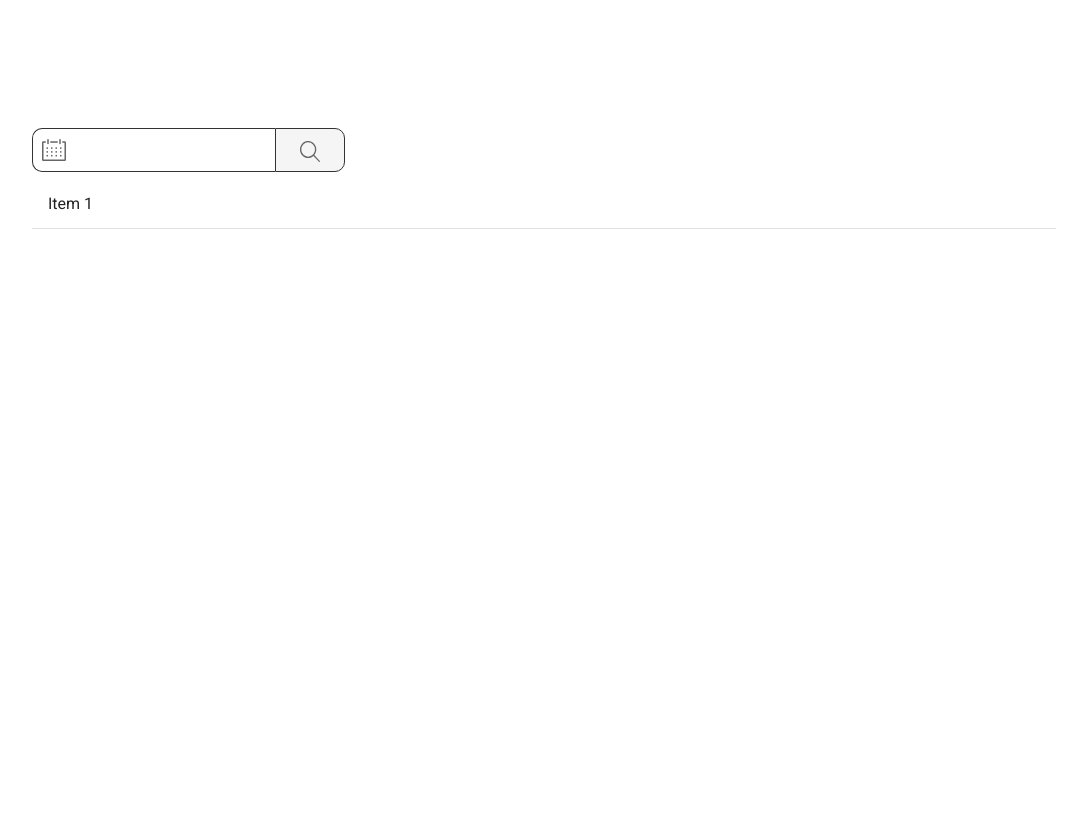
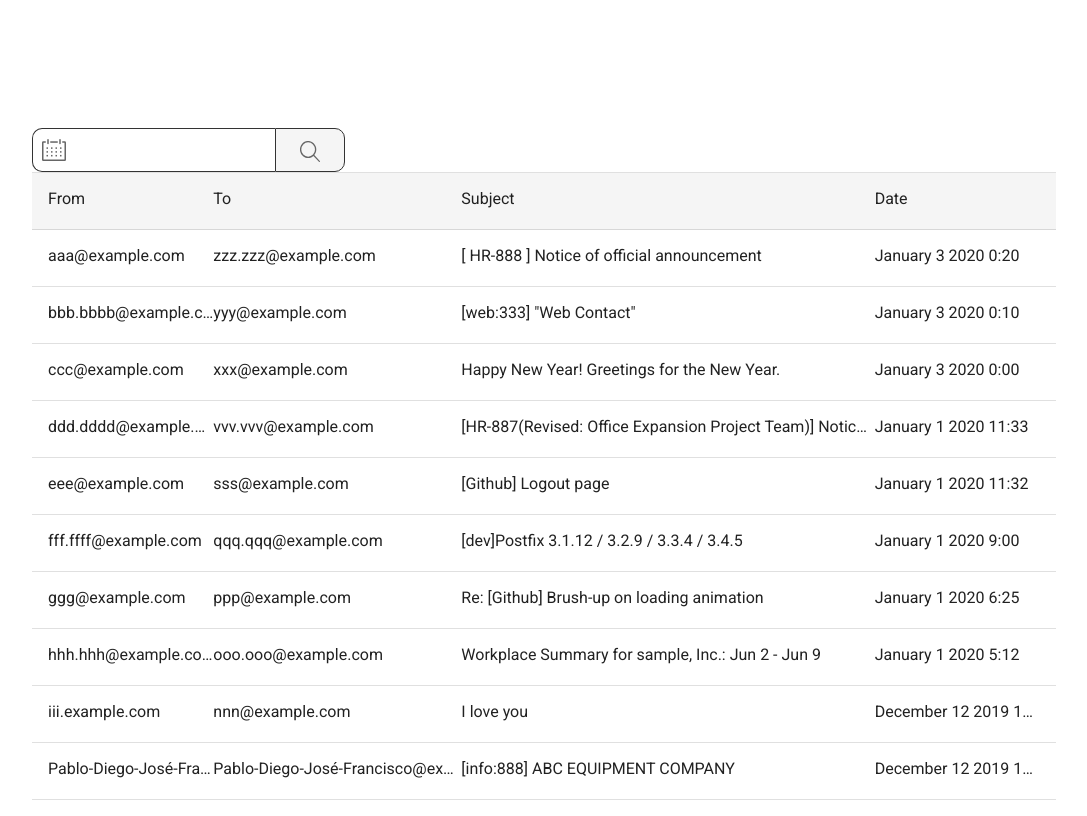
Before and after one commit to gabepetersen/hennge-challenge, an Angular app in the folder mail-archiver/: page / in a window 1280 px wide. Shown: the top 816 px of the page, without its empty margins (96-1183 px from the left). Built offline with nearby package versions, Linux system fonts and the light colour scheme.

Commit message:
added email list

```diff
--- a/mail-archiver/src/app/app.component.html
+++ b/mail-archiver/src/app/app.component.html
@@ -1,3 +1,4 @@
+<!-- Main Content -->
 <div id="mail-archiver-container">
   <!-- Date Picker -->
   <div id="header-bar">
@@ -13,16 +14,39 @@
       <mat-error *ngIf="range.controls.start.hasError('matStartDateInvalid')">Invalid start date</mat-error>
       <mat-error *ngIf="range.controls.end.hasError('matEndDateInvalid')">Invalid end date</mat-error>
     </mat-form-field>
-    <!--Search Bar -->
+    <!-- Search Bar -->
     <mat-form-field [ngClass]="searchToggle ? 'show' : 'hide'" id="search-bar" floatLabel="never" appearance="none">
-      <mat-label>Search</mat-label>
-      <input matInput>
+      <!--<mat-label></mat-label>-->
+      <input matInput placeholder="Search">
     </mat-form-field>
     <button mat-flat-button (click)="toggleSearchBar()"><img id="search-button" src="../assets/img/icon_search.svg"/></button>
   </div>
 
-  <mat-list role="list">
-    <mat-list-item role="listitem">Item 1</mat-list-item>
+  <!-- Email List -->
+  <mat-divider></mat-divider>
+  <mat-list *ngIf="dataSource" id="header" role="list">
+    <mat-list-item role="listitem">
+      <div class="email-header-container">
+        <div class="email-from-address"><p>From</p></div>
+        <div class="email-to-address"><p>To</p></div>
+        <div class="email-subject"><p>Subject</p></div>
+        <div class="email-date"><p>Date</p></div>
+      </div>
+      </mat-list-item>
     <mat-divider></mat-divider>
   </mat-list>
+  <mat-list role="list" *ngFor="let data of dataSource">
+    <mat-list-item role="listitem">
+      <div class="email-container">
+        <div class="email-image"><img src="../assets/img/icon_mail_sp.svg"/></div>
+        <div class="email-from-address"><p>{{data.from}}</p></div>
+        <div class="email-to-address"><p>{{data.to}}</p></div>
+        <div class="email-subject"><p>{{data.subject}}</p></div>
+        <div class="email-date"><p>{{data.date}}</p></div>
+      </div>
+    </mat-list-item>
+    <mat-divider></mat-divider>
+  </mat-list>
+
+<!-- End Container -->
 </div>
--- a/mail-archiver/src/app/app.component.scss
+++ b/mail-archiver/src/app/app.component.scss
@@ -47,3 +47,47 @@
   max-width: 0;
   border-left: 0;
 }
+/* ----------------------------- */
+/* ------ Email Container ------ */
+/* ----------------------------- */
+#header {
+  background-color: theme-color('background', 'header');
+}
+.email-header-container {
+  @extend .email-container;
+}
+.email-container {
+  & div {
+    max-width: 100%;
+  }
+  & div p {
+    text-overflow: ellipsis;
+    white-space: nowrap;
+    overflow: hidden;
+    text-overflow: ellipsis;
+  }
+  width: 100%;
+  display: grid;
+  align-items: center;
+  justify-items: start;
+  grid-template-columns: minmax(0,2fr) minmax(0,3fr) minmax(0,5fr) minmax(0,2fr);
+  grid-template-rows: auto;
+  grid-template-areas:
+    "from-address to-address subject date";
+}
+.email-image {
+  display: none;
+  grid-area: email-image;
+}
+.email-from-address {
+  grid-area: from-address;
+}
+.email-to-address {
+  grid-area: to-address;
+}
+.email-subject {
+  grid-area: subject;
+}
+.email-date {
+  grid-area: date;
+}
--- a/mail-archiver/src/app/app.component.ts
+++ b/mail-archiver/src/app/app.component.ts
@@ -10,11 +10,14 @@ import emailData from '../data/emailData.json';
 })
 
 export class AppComponent {
+  title = 'mail-archiver';
+  public dataSource: any;
+
   constructor() {
-    console.log(emailData)
+    this.dataSource = emailData;
   }
-  title = 'mail-archiver';
   searchToggle: boolean = false;
+
   range = new FormGroup({
     start: new FormControl(),
     end: new FormControl()
```
